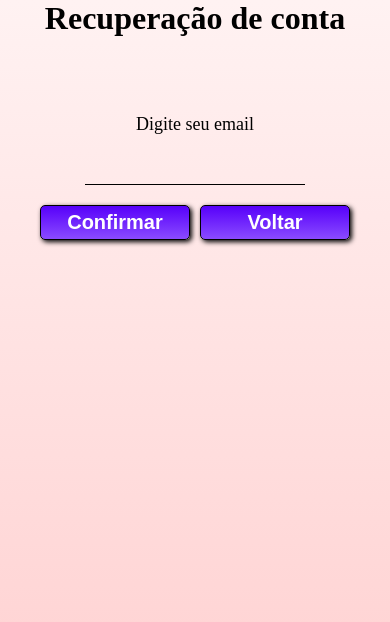
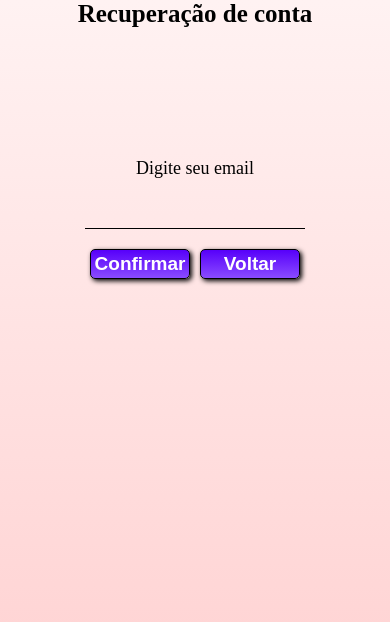
Before and after one commit to Anaozao/todo-list, a React (Vite) app in the folder frontend/: page /recuperar-conta in a window 390 px wide. Shown: the top 622 px of the page. Built offline with nearby package versions, Linux system fonts and the light colour scheme.

Commit message:
deixando mais responsivo

```diff
--- a/frontend/src/components/ChangePassForm/ChangePassForm.module.css
+++ b/frontend/src/components/ChangePassForm/ChangePassForm.module.css
@@ -5,7 +5,7 @@
   display: flex;
   flex-direction: column;
   gap: 20px;
-  height: 320px;
+  height: 400px;
   justify-content: center;
   margin-top: 40px;
   position: relative;
@@ -43,6 +43,7 @@
   border: 0.5px solid black;
   border-radius: 5px;
   box-shadow: 2px 2px 5px black;
+  color: white;
   cursor: pointer;
   font-size: 18px;
   font-weight: 700;
@@ -54,6 +55,11 @@
       background: linear-gradient(to bottom, rgb(128, 59, 255), rgb(169, 123, 255));
     }
   }
+
+  &:disabled {
+    background: linear-gradient(to bottom, rgb(128, 59, 255), rgb(169, 123, 255));
+    color: rgb(201, 201, 201);
+  }
 }
 
 .loading {
@@ -64,5 +70,22 @@
 
 .message {
   position: absolute;
+  padding: 0 10px;
+  text-align: center;
   top: 2px;
 }
+
+@media (max-width: 600px) {
+  .form {
+    height: 400px;
+    width: 100%;
+  }
+
+  .title {
+    font-size: 25px;
+    text-align: center;
+  }
+
+  .message {}
+
+}
--- a/frontend/src/components/ChangePassForm/ChangePassForm.tsx
+++ b/frontend/src/components/ChangePassForm/ChangePassForm.tsx
@@ -59,14 +59,13 @@ function ChangePassForm() {
       navigate('/login')
     }, 3000)
     setFormInfos({password: '', confirmPassword: ''})
-    console.log(message)
   }
 
   return (
     <form className={styles.form}>
       {loading && <ReactLoading color='black' type='bubbles' className={styles.loading}/>}
       {!loading && <p className={styles.message}>{message}</p>}
-      <h1 className={styles.title}>Digite abaixo sua nova senha</h1>
+      <h1 className={styles.title}>Digite sua nova senha</h1>
       <div className={styles.inputDiv}>
         <label htmlFor="password">Nova Senha</label>
         <input
--- a/frontend/src/components/LoginForm/LoginForm.module.css
+++ b/frontend/src/components/LoginForm/LoginForm.module.css
@@ -86,7 +86,9 @@
 
 @media (max-width: 600px) {
   .form {
+    position: absolute;
     height: 400px;
+    top: 100px;
     width: 80%;
   }
 
--- a/frontend/src/components/RecoveryForm/RecoveryForm.module.css
+++ b/frontend/src/components/RecoveryForm/RecoveryForm.module.css
@@ -56,7 +56,9 @@
 }
 
 .message {
+  font-size: 17px;
   position: absolute;
+  text-align: center;
   top: 2px;
 }
 
@@ -64,3 +66,16 @@
   position: absolute;
   top: 2px;
 }
+
+@media (max-width: 600px) {
+  .form {
+    height: 300px;
+    width: 90%;
+  }
+
+  .buttons {
+    font-size: 19px;
+    height: 30px;
+    width: 100px;
+  }
+}
--- a/frontend/src/components/RecoveryForm/RecoveryForm.tsx
+++ b/frontend/src/components/RecoveryForm/RecoveryForm.tsx
@@ -37,7 +37,7 @@ function RecoveryForm() {
     setLoading(true)
     await fetchRecoveryAccount(email)
     setLoading(false)
-    setMessage('Link para alteração de senha enviado ao seu e-mail. Redirecionando para o login')
+    setMessage('Link para alteração de senha enviado ao seu e-mail. Redirecionando para o login.')
     setShowMessage(true)
     setTimeout(() => {
       setMessage('')
--- a/frontend/src/pages/AccountRecovery/AccountRevocery.module.css
+++ b/frontend/src/pages/AccountRecovery/AccountRevocery.module.css
@@ -1,9 +1,14 @@
 .recoveryPage {
+  align-items: center;
   background: linear-gradient(to bottom, rgb(255, 242, 242), rgb(255, 203, 203));
-  ;
-  align-items: center;
   display: flex;
   flex-direction: column;
   /* justify-content: center; */
   height: 100%;
 }
+
+@media (max-width: 600px) {
+  .title {
+    font-size: 25px;
+  }
+}
--- a/frontend/src/pages/Login/Login.module.css
+++ b/frontend/src/pages/Login/Login.module.css
@@ -1,10 +1,10 @@
 .loginPage {
   background: linear-gradient(to bottom, #ff9a5f, #7371eb);
-  /* Gradiente linear de laranja para rosa */
   background-position: 0% 40%;
   display: flex;
   justify-content: center;
   height: 100%;
+  position: relative;
   width: 100%;
 }
 
```
